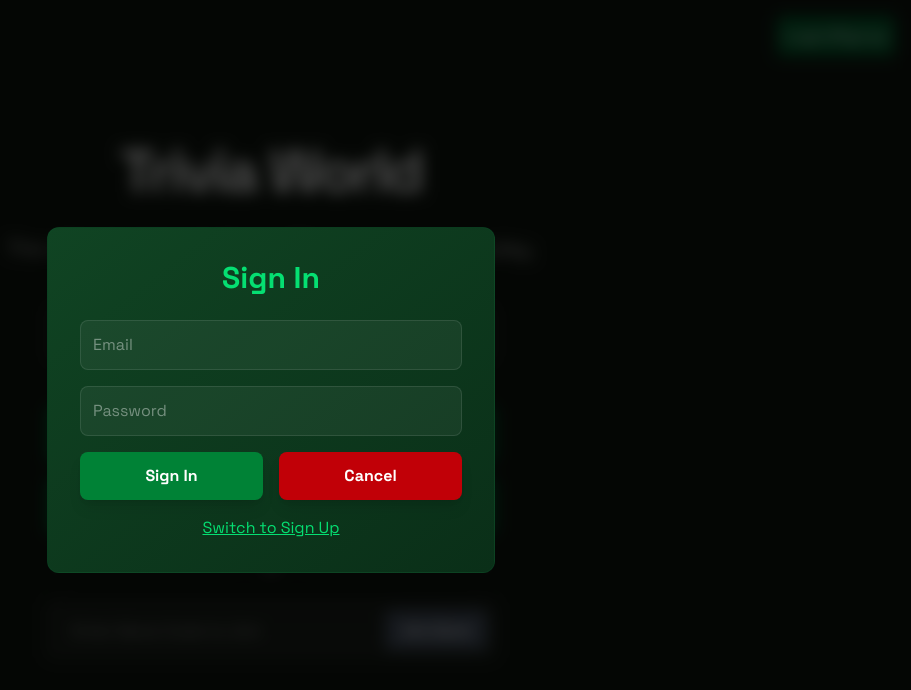
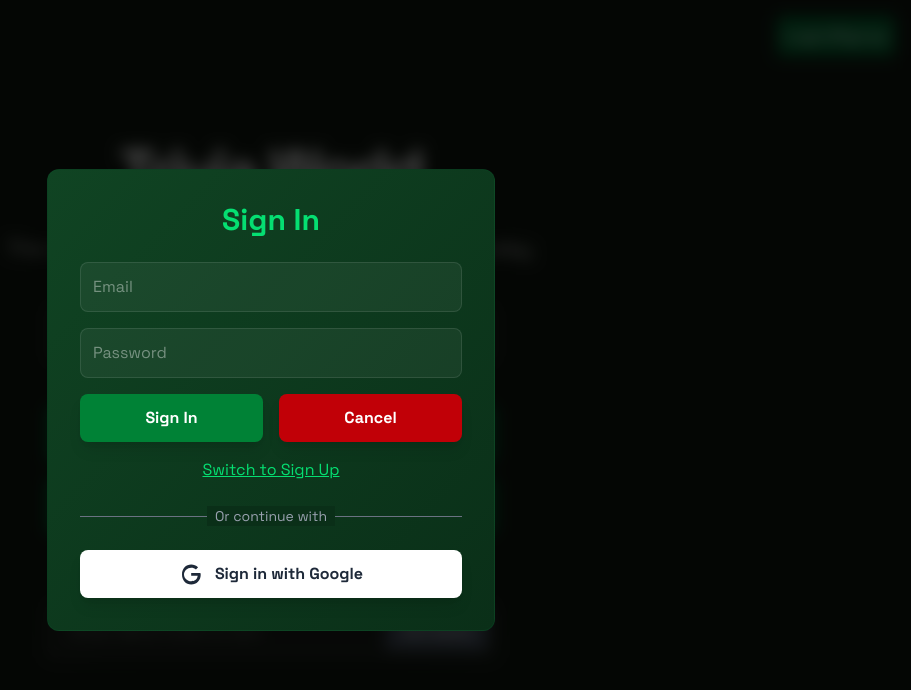
Before and after one commit to rayanical/trivia-world, a Next.js app in the folder trivia-world/: page / in a window 1280 px wide. Both pictures are taken after a click on the button "Login/Signup". Shown: the top 690 px of the page, without its empty margins (369-1280 px from the left). Built offline with nearby package versions, Linux system fonts and the light colour scheme; no server answers.

Commit message:
Added Sign in with Google support

```diff
--- a/trivia-world/src/app/components/AuthModal.tsx
+++ b/trivia-world/src/app/components/AuthModal.tsx
@@ -1,4 +1,4 @@
-// app/components/AuthModal.tsx (updated insert to upsert)
+// app/components/AuthModal.tsx
 'use client';
 
 import { useState } from 'react';
@@ -93,6 +93,20 @@ export default function AuthModal({ isOpen, onClose }: AuthModalProps) {
         }
     };
 
+    // **NEW FUNCTION TO HANDLE GOOGLE SIGN IN**
+    const handleOAuthSignIn = async (provider: 'google') => {
+        const { error } = await supabase.auth.signInWithOAuth({
+            provider,
+            options: {
+                redirectTo: `${window.location.origin}/`,
+            },
+        });
+
+        if (error) {
+            setError(error.message);
+        }
+    };
+
     if (!isOpen) return null;
 
     return (
@@ -139,6 +153,30 @@ export default function AuthModal({ isOpen, onClose }: AuthModalProps) {
                 <button onClick={() => setIsSignup(!isSignup)} className="mt-4 text-green-400 hover:text-green-300 underline w-full text-center cursor-pointer transition-colors">
                     {isSignup ? 'Switch to Sign In' : 'Switch to Sign Up'}
                 </button>
+
+                {/* **NEW UI FOR GOOGLE SIGN IN** */}
+                <div className="relative my-6">
+                    <div className="absolute inset-0 flex items-center" aria-hidden="true">
+                        <div className="w-full border-t border-gray-500" />
+                    </div>
+                    <div className="relative flex justify-center">
+                        <span className="px-2 bg-[#0a2f18] text-sm text-gray-400">Or continue with</span>
+                    </div>
+                </div>
+                <div>
+                    <button
+                        onClick={() => handleOAuthSignIn('google')}
+                        className="w-full flex items-center justify-center gap-3 p-3 rounded-lg bg-white text-gray-800 font-bold hover:bg-gray-200 cursor-pointer transition-colors shadow-lg"
+                    >
+                        <svg className="w-6 h-6" viewBox="0 0 24 24">
+                            <path
+                                fill="currentColor"
+                                d="M21.35,11.1H12.18V13.83H18.69C18.36,17.64 15.19,19.27 12.19,19.27C8.36,19.27 5,16.25 5,12.5C5,8.75 8.36,5.73 12.19,5.73C14.03,5.73 15.69,6.31 16.95,7.45L19.05,5.35C17.11,3.45 14.8,2.5 12.19,2.5C6.92,2.5 3,6.58 3,12.5C3,18.42 6.92,22.5 12.19,22.5C17.6,22.5 21.7,18.34 21.7,12.72C21.7,12.08 21.54,11.58 21.35,11.1Z"
+                            />
+                        </svg>
+                        Sign in with Google
+                    </button>
+                </div>
             </div>
         </div>
     );
```
